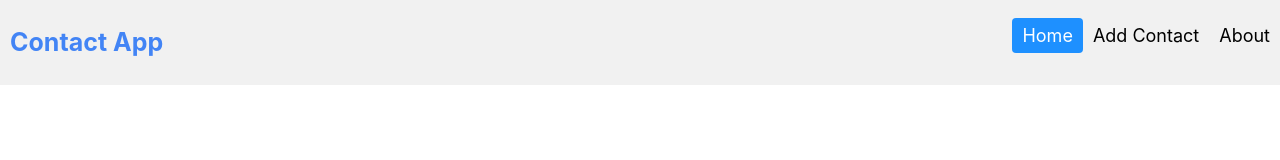
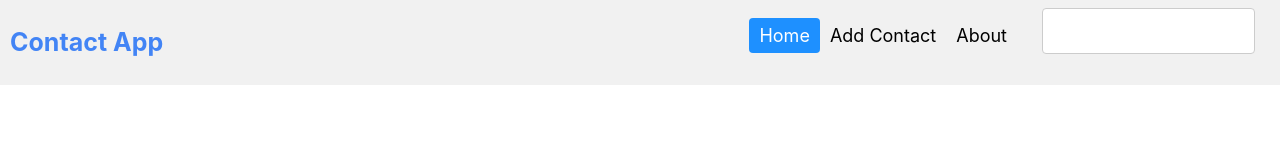
Before and after one commit to CBelloxxi/React-Contact-App, a React (Create React App) app in the folder firebase-crud-operation/: page / in a window 1280 px wide. Shown: the top 160 px of the page. Built offline with nearby package versions, Linux system fonts and the light colour scheme; no server answers; the database is empty.

Commit message:
completed search function for contact app.

```diff
--- a/firebase-crud-operation/src/App.js
+++ b/firebase-crud-operation/src/App.js
@@ -8,6 +8,7 @@ import View from "./pages/View";
 import { ToastContainer } from 'react-toastify';
 import 'react-toastify/dist/ReactToastify.css';
 import Header from "./components/Header";
+import Search from "./pages/Search";
 
 function App() {
   return (
@@ -21,6 +22,7 @@ function App() {
           <Route path="/update/:id"  element={<AddEdit />}></Route>
           <Route path="/view/:id" element={<View />}></Route>
           <Route path="/about" element={<About />}></Route>
+          <Route path="/search " element={<Search />}></Route>
         </Routes>
       </div>
     </BrowserRouter>
--- a/firebase-crud-operation/src/components/Header.css
+++ b/firebase-crud-operation/src/components/Header.css
@@ -12,6 +12,15 @@
   font-size: 18px;
   line-height: 15px;
   border-radius: 4px;
+}
+
+.inputField {
+  width: 40% !important;
+  padding: 1px;
+  margin-top: 5px;
+  margin-right: 5px;
+  border: none;
+  font-size: 17px;
 }
 
 .header p.logo {
--- a/firebase-crud-operation/src/components/Header.js
+++ b/firebase-crud-operation/src/components/Header.js
@@ -1,11 +1,14 @@
 import React, {useEffect, useState} from 'react';
-import { Link, useLocation } from "react-router-dom";
+import { Link, useLocation, useNavigate } from "react-router-dom";
 import "./Header.css";
 
 
 export const Header = () => {
   const [activeTab, setActiveTab] = useState("Home");
   const location = useLocation();
+  const [search, setSearch] = useState(" ");
+
+  const navigate = useNavigate();
 
   useEffect(() => {
       if(location.pathname === "/") {
@@ -16,10 +19,26 @@ export const Header = () => {
         setActiveTab("About");
     }
   }, [location]);
+
+  const handleSubmit = (e) => {
+    e.preventDefault();
+    navigate(`/search?name=${search}`)
+    setSearch("");
+  };
+
   return (
     <div className='header'>
       <p className="logo">Contact App</p>
       <div className="header-right">
+        <form onSubmit={handleSubmit} style={{ display: "inline" }}>
+          <input
+          type="text"
+          className="inputField"
+          placeholder="Search Name..."
+          onChange={(e) => setSearch(e.target.value)}
+          value={search}
+          />
+        </form>
         <Link to="/">
           <p className={`${activeTab === "Home" ? "active" : ""}`} onClick={() => setActiveTab("Home")}>
              Home
--- /dev/null
+++ b/firebase-crud-operation/src/pages/Search.js
@@ -0,0 +1,14 @@
+import React, {useState, useEffect} from 'react';
+import {useLocation, Link} from "react-router-dom";
+import fireDb from "../firebase.js";
+import "./Search.css";
+
+const Search = () => {
+  return (
+    <div>
+      <h2>Search</h2>
+    </div>
+  )
+}
+
+export default Search;
```
Also changed, not shown: firebase-crud-operation/src/pages/Search.css (added).
